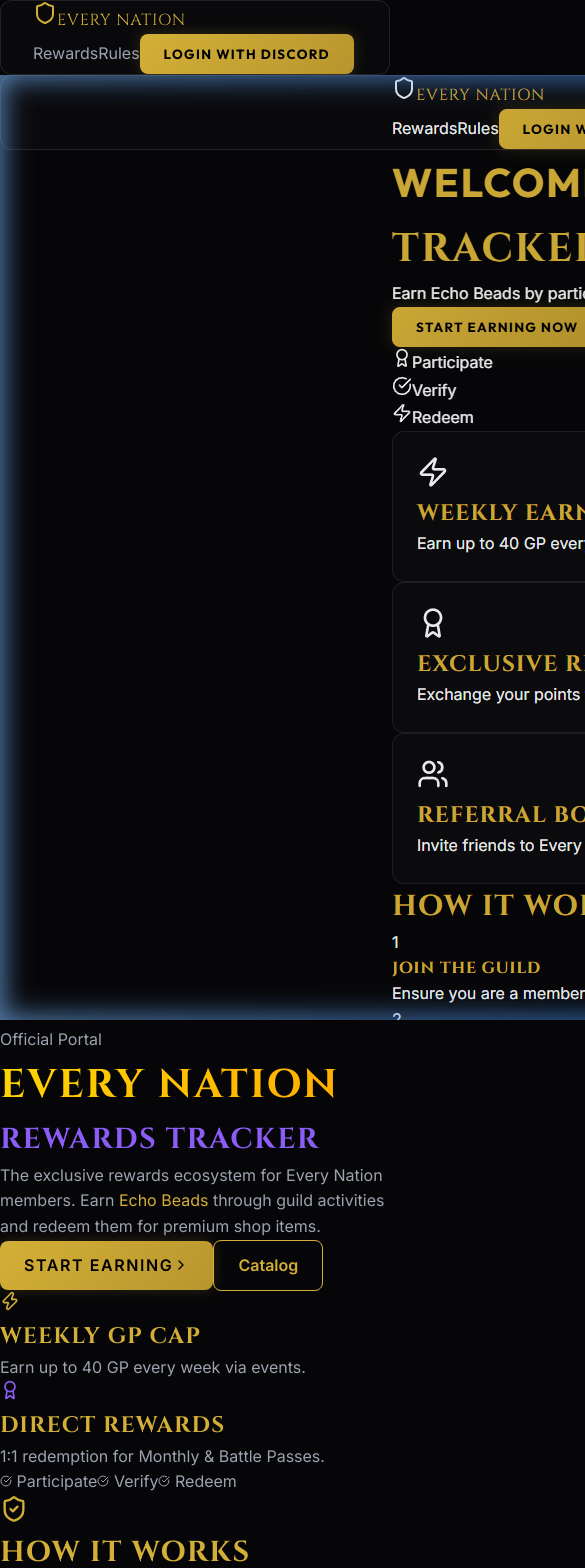
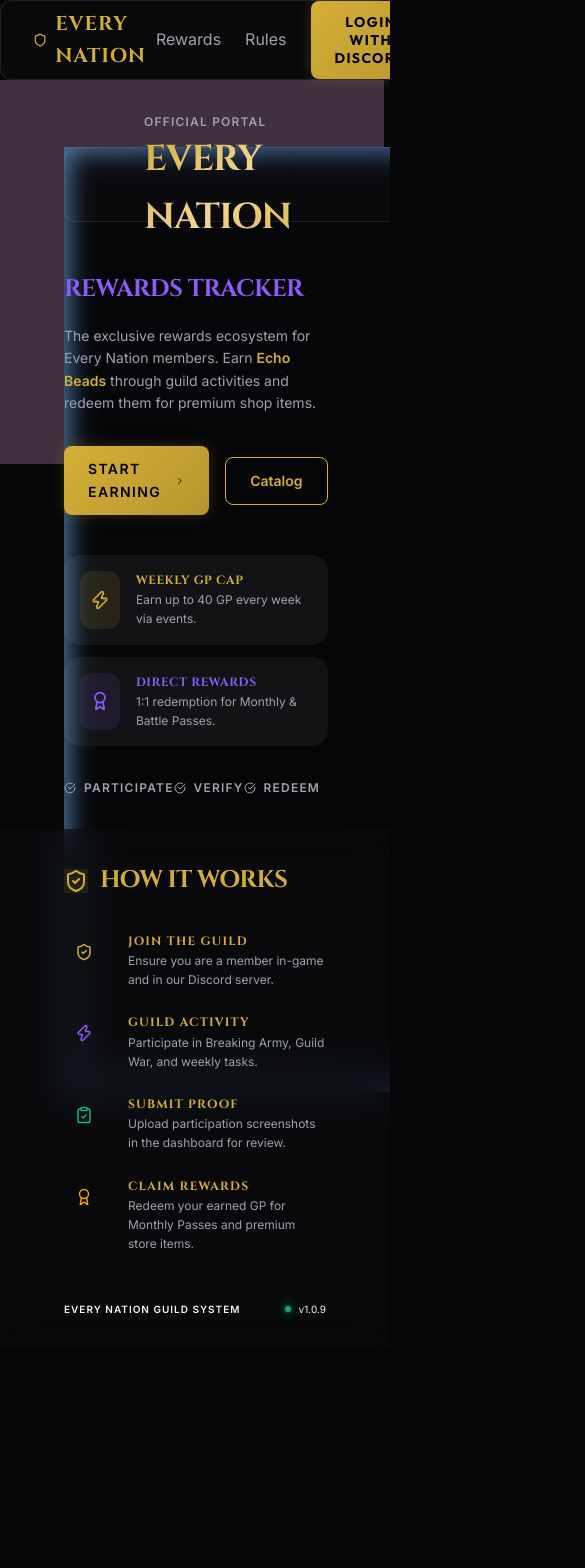
Before and after one commit to yogdepano/EN-Windbot, a Next.js app: page / in a window 390 px wide. Shown: the top 1568 px of the page, 585 px wide, since content can reach past the window. After the commit the page ends 1349 px from the top, so only its background shows below. Built offline with nearby package versions, Linux system fonts and the light colour scheme; no server answers.

Commit message:
fix: landing page UI refactor with vanilla CSS and cache-busting (v1.0.9)

```diff
--- a/src/app/globals.css
+++ b/src/app/globals.css
@@ -192,3 +192,80 @@
 .space-y-8 > * + * { margin-top: 2rem; }
 .space-y-6 > * + * { margin-top: 1.5rem; }
 .space-y-4 > * + * { margin-top: 1rem; }
+
+/* Grid & Flex Utilities (Vanilla) */
+.split-screen {
+  display: flex;
+  flex-direction: column;
+  min-height: calc(100vh - 80px); /* Adjust for navbar */
+}
+
+@media (min-width: 768px) {
+  .split-screen {
+    flex-direction: row;
+    height: calc(100vh - 80px);
+    overflow: hidden;
+  }
+
+  .split-left {
+    width: 50%;
+    border-right: 1px solid var(--border);
+    overflow-y: auto;
+  }
+
+  .split-right {
+    width: 50%;
+    overflow-y: auto;
+  }
+}
+
+.flex-center {
+  display: flex;
+  align-items: center;
+  justify-content: center;
+}
+
+.gap-2 { gap: 0.5rem; }
+.gap-3 { gap: 0.75rem; }
+.gap-4 { gap: 1rem; }
+.gap-6 { gap: 1.5rem; }
+
+.p-4 { padding: 1rem; }
+.p-5 { padding: 1.25rem; }
+.p-6 { padding: 1.5rem; }
+
+.mt-8 { margin-top: 2rem; }
+.mt-10 { margin-top: 2.5rem; }
+.mt-12 { margin-top: 3rem; }
+
+.mb-4 { margin-bottom: 1rem; }
+.mb-6 { margin-bottom: 1.5rem; }
+.mb-8 { margin-bottom: 2rem; }
+.mb-10 { margin-bottom: 2.5rem; }
+
+.w-14 { width: 3.5rem; }
+.h-14 { height: 3.5rem; }
+.w-16 { width: 4rem; }
+.h-16 { height: 4rem; }
+
+.rounded-2xl { border-radius: 1rem; }
+.rounded-xl { border-radius: 0.75rem; }
+
+.text-xs { font-size: 0.75rem; }
+.text-sm { font-size: 0.875rem; }
+.text-lg { font-size: 1.125rem; }
+.text-xl { font-size: 1.25rem; }
+.text-2xl { font-size: 1.5rem; }
+.text-3xl { font-size: 1.875rem; }
+.text-4xl { font-size: 2.25rem; }
+
+.font-bold { font-weight: 700; }
+.font-black { font-weight: 900; }
+
+.uppercase { text-transform: uppercase; }
+.tracking-tight { letter-spacing: -0.025em; }
+.tracking-wider { letter-spacing: 0.05em; }
+.tracking-widest { letter-spacing: 0.1em; }
+
+.hide-scrollbar::-webkit-scrollbar { display: none; }
+.hide-scrollbar { -ms-overflow-style: none; scrollbar-width: none; }
--- a/src/app/layout.tsx
+++ b/src/app/layout.tsx
@@ -11,9 +11,10 @@
 }: Readonly<{
   children: React.ReactNode;
 }>) {
+  // Re-rendering v1.0.8
   return (
     <html lang="en">
-      <body>{children}</body>
+      <body className="antialiased">{children}</body>
     </html>
   );
 }
--- a/src/app/page.tsx
+++ b/src/app/page.tsx
@@ -5,36 +5,42 @@
 
 export const dynamic = 'force-dynamic';
 
-export default function LandingPage() {
+export default function EveryNationLanding() {
   return (
-    <main className="min-h-screen flex flex-col bg-[#060608] overflow-x-hidden">
+    <main className="min-h-screen flex flex-col bg-[#060608] overflow-hidden" id="en-portal-v1-0-9">
       <Navbar />
 
-      <div className="flex-1 flex flex-col md:flex-row relative">
+      <div className="split-screen relative">
         {/* Ambient Background */}
         <div className="absolute inset-0 pointer-events-none">
-          <div className="absolute top-1/4 left-1/4 w-96 h-96 bg-primary/5 rounded-full blur-[100px]"></div>
-          <div className="absolute bottom-1/4 right-1/4 w-96 h-96 bg-secondary/5 rounded-full blur-[100px]"></div>
+          <div className="absolute top-1/4 left-1/4 w-96 h-96 bg-primary-glow rounded-full blur-[100px]"></div>
+          <div className="absolute bottom-1/4 right-1/4 w-96 h-96 bg-secondary-glow rounded-full blur-[100px]"></div>
         </div>
 
         {/* Left Column: Hero & Info */}
-        <div className="w-full md:w-1/2 flex flex-col justify-center px-6 lg:px-16 py-12 border-r border-white/5 relative z-10">
+        <div className="split-left flex flex-col justify-center px-6 lg:px-16 py-8 relative z-10 hide-scrollbar">
           <div className="max-w-md animate-fade-in mx-auto md:mx-0">
-            <header className="mb-10">
+            <header className="mb-8">
               <div className="flex items-center gap-4 mb-6">
-                <img src="/en-guild-logo.png?v=7" alt="Logo" className="w-14 h-14 md:w-16 md:h-16 object-contain" />
+                <div className="w-16 h-16 flex-shrink-0">
+                  <img
+                    src="/en-guild-logo.png?v=3"
+                    alt="Every Nation Logo"
+                    className="w-full h-full object-contain drop-shadow-[0_0_15px_rgba(212,175,55,0.3)]"
+                  />
+                </div>
                 <div className="leading-tight">
-                  <p className="text-[10px] text-text-muted uppercase tracking-[0.4em] font-bold mb-1">Official Portal</p>
-                  <h1 className="text-4xl md:text-6xl font-black gold-gradient leading-none">Every Nation</h1>
+                  <p className="text-xs text-text-muted uppercase tracking-widest font-bold mb-1">Official Portal</p>
+                  <h1 className="text-4xl md:text-5xl font-black gold-gradient leading-none tracking-tight" id="main-title">Every Nation</h1>
                 </div>
               </div>
-              <h2 className="text-secondary text-2xl md:text-3xl font-bold mb-6 tracking-tight uppercase">Rewards Tracker</h2>
+              <h2 className="text-secondary text-2xl md:text-3xl font-bold mb-4 tracking-tight uppercase" id="sub-title">Rewards Tracker</h2>
               <p className="text-text-muted text-sm md:text-base leading-relaxed">
                 The exclusive rewards ecosystem for Every Nation members. Earn <span className="text-primary font-bold">Echo Beads</span> through guild activities and redeem them for premium shop items.
               </p>
             </header>
 
-            <div className="flex items-center gap-4 mb-12">
+            <div className="flex items-center gap-4 mb-10">
               <a href="/dashboard/check-in" className="btn-primary px-8 py-3 text-sm font-bold flex items-center gap-2">
                 Start Earning
                 <ChevronRight size={16} />
@@ -45,29 +51,29 @@
             </div>
 
             {/* Compact Benefit Cards */}
-            <div className="grid grid-cols-1 gap-4">
-              <div className="flex items-start gap-4 p-5 rounded-2xl bg-white/[0.03] border border-white/5 hover:border-primary/20 transition-all group">
-                <div className="p-2.5 rounded-xl bg-primary/10 text-primary group-hover:scale-110 transition-transform">
+            <div className="grid grid-cols-1 gap-3" style={{ display: 'grid', gridTemplateColumns: '1fr' }}>
+              <div className="flex items-start gap-4 p-4 rounded-2xl bg-white-5 border border-white-5 hover:border-primary-20 transition-all group">
+                <div className="p-2.5 rounded-xl bg-primary-10 text-primary group-hover:scale-110 transition-transform flex-center" style={{ minWidth: '40px', minHeight: '40px' }}>
                   <Zap size={20} />
                 </div>
                 <div>
-                  <h3 className="text-xs font-bold uppercase tracking-wider mb-1">Weekly GP Cap</h3>
-                  <p className="text-[11px] text-text-muted">Earn up to 40 GP every week via events.</p>
+                  <h3 className="text-xs font-bold uppercase tracking-wider mb-1" style={{ color: 'var(--primary)', margin: 0, fontSize: '0.75rem' }}>Weekly GP Cap</h3>
+                  <p className="text-xs text-text-muted" style={{ margin: 0, color: 'var(--text-muted)' }}>Earn up to 40 GP every week via events.</p>
                 </div>
               </div>
 
-              <div className="flex items-start gap-4 p-5 rounded-2xl bg-white/[0.03] border border-white/5 hover:border-secondary/20 transition-all group">
-                <div className="p-2.5 rounded-xl bg-secondary/10 text-secondary group-hover:scale-110 transition-transform">
+              <div className="flex items-start gap-4 p-4 rounded-2xl bg-white-5 border border-white-5 hover:border-secondary-10 transition-all group">
+                <div className="p-2.5 rounded-xl bg-secondary-10 text-secondary group-hover:scale-110 transition-transform flex-center" style={{ minWidth: '40px', minHeight: '40px' }}>
                   <Award size={20} />
                 </div>
                 <div>
-                  <h3 className="text-xs font-bold uppercase tracking-wider mb-1">Direct Rewards</h3>
-                  <p className="text-[11px] text-text-muted">1:1 redemption for Monthly & Battle Passes.</p>
+                  <h3 className="text-xs font-bold uppercase tracking-wider mb-1" style={{ color: 'var(--secondary)', margin: 0, fontSize: '0.75rem' }}>Direct Rewards</h3>
+                  <p className="text-xs text-text-muted" style={{ margin: 0, color: 'var(--text-muted)' }}>1:1 redemption for Monthly & Battle Passes.</p>
                 </div>
               </div>
             </div>
 
-            <div className="mt-10 flex gap-6 text-[10px] text-text-muted font-bold opacity-30 uppercase tracking-[0.2em]">
+            <div className="mt-8 flex gap-5 text-xs text-text-muted font-bold opacity-30 uppercase tracking-widest">
               <span className="flex items-center gap-2"><CheckCircle size={12} /> Participate</span>
               <span className="flex items-center gap-2"><CheckCircle size={12} /> Verify</span>
               <span className="flex items-center gap-2"><CheckCircle size={12} /> Redeem</span>
@@ -76,16 +82,18 @@
         </div>
 
         {/* Right Column: How It Works */}
-        <div className="w-full md:w-1/2 flex flex-col justify-center px-6 lg:px-16 py-12 bg-surface/30 backdrop-blur-xl relative z-10">
+        <div className="split-right flex flex-col justify-center px-6 lg:px-16 py-8 bg-surface relative z-10 hide-scrollbar" style={{ backgroundColor: 'rgba(12, 12, 15, 0.5)', backdropFilter: 'blur(20px)' }}>
           <div className="max-w-md mx-auto md:mx-0 w-full">
-            <div className="flex items-center gap-3 mb-10">
-              <ShieldCheck className="text-primary" size={28} />
-              <h2 className="text-2xl font-bold uppercase tracking-tight">How It Works</h2>
+            <div className="flex items-center gap-3 mb-8">
+              <div className="p-2 rounded-lg bg-primary-10 text-primary flex-center">
+                <ShieldCheck size={24} />
+              </div>
+              <h2 className="text-2xl font-bold uppercase tracking-tight" style={{ margin: 0 }}>How It Works</h2>
             </div>
 
-            <div className="space-y-8 relative">
+            <div className="space-y-6 relative">
               {/* Vertical Line */}
-              <div className="absolute left-[19px] top-2 bottom-2 w-px bg-white/10"></div>
+              <div className="absolute left-[19px] top-2 bottom-2 w-px bg-white-10"></div>
 
               {[
                 { icon: ShieldCheck, title: 'Join the Guild', desc: 'Ensure you are a member in-game and in our Discord server.', color: 'text-primary' },
@@ -93,32 +101,83 @@
                 { icon: ClipboardCheck, title: 'Submit Proof', desc: 'Upload participation screenshots in the dashboard for review.', color: 'text-success' },
                 { icon: Award, title: 'Claim Rewards', desc: 'Redeem your earned GP for Monthly Passes and premium store items.', color: 'text-warning' }
               ].map((step, i) => (
-                <div key={i} className="flex gap-6 items-start relative z-10 group">
-                  <div className={`w-10 h-10 rounded-full bg-background border border-white/10 flex items-center justify-center ${step.color} group-hover:scale-110 transition-all shadow-xl`}>
+                <div key={i} className="flex gap-6 items-start relative z-10 group" style={{ display: 'flex', gap: '1.5rem' }}>
+                  <div className={`w-10 h-10 rounded-full flex-center bg-background border border-white-10 ${step.color} group-hover:scale-110 transition-all shadow-xl`} style={{ flexShrink: 0, width: '40px', height: '40px', display: 'flex' }}>
                     <step.icon size={18} />
                   </div>
                   <div>
-                    <h4 className="text-xs font-bold uppercase tracking-widest mb-1">{step.title}</h4>
-                    <p className="text-xs text-text-muted leading-relaxed">{step.desc}</p>
+                    <h4 className="text-xs font-bold uppercase tracking-widest mb-1 group-hover:text-white transition-colors" style={{ margin: 0, fontSize: '0.75rem' }}>{step.title}</h4>
+                    <p className="text-xs text-text-muted leading-relaxed" style={{ margin: 0 }}>{step.desc}</p>
                   </div>
                 </div>
               ))}
             </div>
 
-            <div className="mt-16 pt-8 border-t border-white/5 opacity-40 flex justify-between items-center">
-              <p className="text-[10px] uppercase tracking-[0.4em] font-bold">Every Nation Guild System</p>
-              <p className="text-[10px] font-mono">v1.0.7-final</p>
+            <div className="mt-12 pt-6 border-t border-white-5 opacity-40 flex justify-between items-center" style={{ display: 'flex', justifyContent: 'space-between', alignItems: 'center' }}>
+              <p className="text-xs uppercase tracking-widest font-bold" style={{ fontSize: '10px' }}>Every Nation Guild System</p>
+              <div className="flex items-center gap-2" style={{ display: 'flex', alignItems: 'center', gap: '0.5rem' }}>
+                <div className="status-dot"></div>
+                <p className="text-xs font-mono" style={{ fontSize: '10px' }}>v1.0.9</p>
+              </div>
             </div>
           </div>
         </div>
       </div>
 
       <style jsx global>{`
-        .gold-gradient {
-          background: linear-gradient(135deg, #FFD700 0%, #FFA500 100%);
-          -webkit-background-clip: text;
-          -webkit-text-fill-color: transparent;
+        :root {
+          --white-5: rgba(255, 255, 255, 0.05);
+          --white-10: rgba(255, 255, 255, 0.1);
         }
+        .status-dot {
+          width: 6px;
+          height: 6px;
+          border-radius: 50%;
+          background-color: var(--success);
+          box-shadow: 0 0 10px var(--success);
+          animation: pulse 2s infinite;
+        }
+        @keyframes pulse {
+          0% { opacity: 1; transform: scale(1); }
+          50% { opacity: 0.5; transform: scale(1.2); }
+          100% { opacity: 1; transform: scale(1); }
+        }
+        .flex { display: flex; }
+        .flex-col { flex-direction: column; }
+        .flex-1 { flex: 1; }
+        .relative { position: relative; }
+        .absolute { position: absolute; }
+        .inset-0 { top: 0; right: 0; bottom: 0; left: 0; }
+        .z-10 { z-index: 10; }
+        .items-center { align-items: center; }
+        .justify-between { justify-content: space-between; }
+        .justify-center { justify-content: center; }
+        .bg-primary-10 { background-color: var(--primary-10); }
+        .bg-secondary-10 { background-color: var(--secondary-10); }
+        .bg-white-5 { background-color: var(--white-5); }
+        .bg-white-10 { background-color: var(--white-10); }
+        .border-white-5 { border-color: var(--white-5); }
+        .border-white-10 { border-color: var(--white-10); }
+        .border-primary-20 { border-color: var(--primary-20); }
+        .border-secondary-10 { border-color: var(--secondary-10); }
+        .text-warning { color: var(--warning); }
+        .pointer-events-none { pointer-events: none; }
+        .blur-[100px] { filter: blur(100px); }
+        .overflow-hidden { overflow: hidden; }
+        .overflow-y-auto { overflow-y: auto; }
+        .hide-scrollbar::-webkit-scrollbar { display: none; }
+        .hide-scrollbar { -ms-overflow-style: none; scrollbar-width: none; }
+        .max-w-md { max-width: 28rem; }
+        .mx-auto { margin-left: auto; margin-right: auto; }
+        .px-6 { padding-left: 1.5rem; padding-right: 1.5rem; }
+        .lg\\:px-16 { padding-left: 4rem; padding-right: 4rem; }
+        .py-8 { padding-top: 2rem; padding-bottom: 2rem; }
+        .border-r { border-right-width: 1px; }
+        .border-t { border-top-width: 1px; }
+        .w-96 { width: 24rem; }
+        .h-96 { height: 24rem; }
+        .bg-primary-glow { background-color: var(--primary-glow); }
+        .bg-secondary-glow { background-color: var(--secondary-glow); }
       `}</style>
     </main>
   );
```
